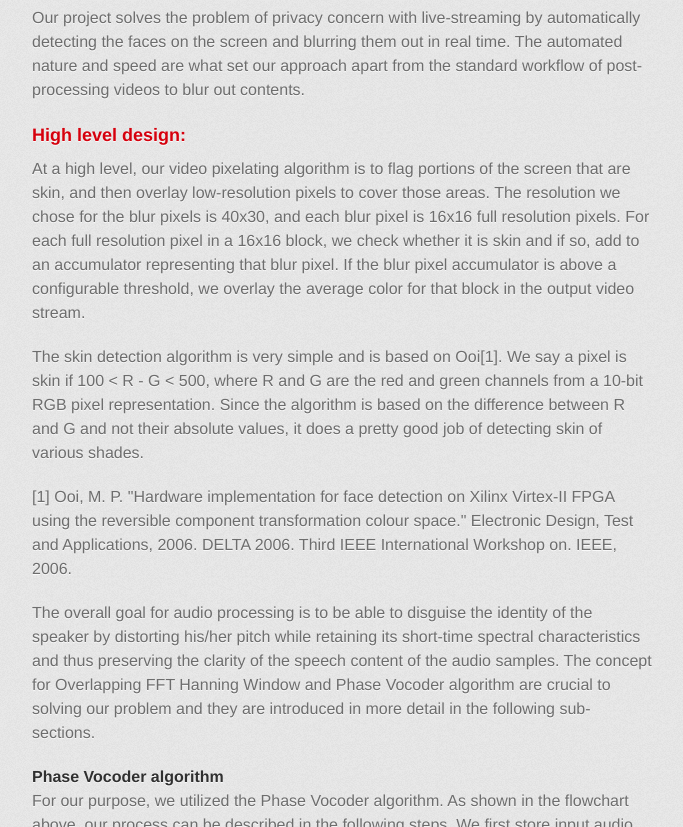
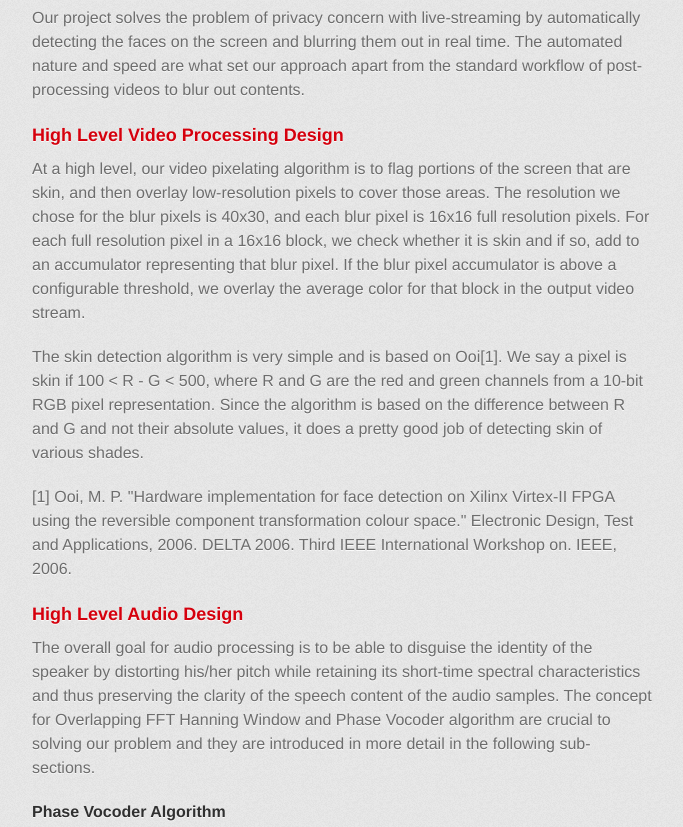
Before and after one commit to seanogden/witprocam, a plain HTML site: page index.html in a window 1280 px wide. Shown: the part 700-1527 px from the top of the page, without its empty margins (298-981 px from the left). Drawn offline with Linux system fonts and the light colour scheme; a web font is replaced by a local one.

Commit message:
fixing layers and capitalized headings

```diff
--- a/index.html
+++ b/index.html
@@ -41,7 +41,7 @@
 <p>Our project solves the problem of privacy concern with live-streaming by automatically detecting the faces on the screen and blurring them out in real time.  The automated nature and speed are what set our approach apart from the standard workflow of post-processing videos to blur out contents.</p>
 
 <h3>
-<a id="high-level-design" class="anchor" href="#high-level-design" aria-hidden="true"><span class="octicon octicon-link"></span></a>High level design:</h3>
+<a id="high-level-design" class="anchor" href="#high-level-design" aria-hidden="true"><span class="octicon octicon-link"></span></a>High Level Video Processing Design</h3>
 
 <p>At a high level, our video pixelating algorithm is to flag portions of the screen that are skin, and then overlay low-resolution pixels to cover those areas.  The resolution we chose for the blur pixels is 40x30, and each blur pixel is 16x16 full resolution pixels.  For each full resolution pixel in a 16x16 block, we check whether it is skin and if so, add to an accumulator representing that blur pixel.  If the blur pixel accumulator is above a configurable threshold, we overlay the average color for that block in the output video stream.</p>
 
@@ -49,11 +49,14 @@
 
 <p>[1] Ooi, M. P. "Hardware implementation for face detection on Xilinx Virtex-II FPGA using the reversible component transformation colour space." Electronic Design, Test and Applications, 2006. DELTA 2006. Third IEEE International Workshop on. IEEE, 2006.</p>
 
+<h3>
+<a id="high-level-design" class="anchor" href="#high-level-design" aria-hidden="true"><span class="octicon octicon-link"></span></a>High Level Audio Design</h3>
+
 <p>The overall goal for audio processing is to be able to disguise the identity of the speaker by distorting his/her pitch while retaining its short-time spectral characteristics and thus preserving the clarity of the speech content of the audio samples.
 The concept for Overlapping FFT Hanning Window and Phase Vocoder algorithm are crucial to solving our problem and they are introduced in more detail in the following sub-sections.</p>
 
 <h4>
-<a id="phase-vocoder-algorithm" class="anchor" href="#phase-vocoder-algorithm" aria-hidden="true"><span class="octicon octicon-link"></span></a>Phase Vocoder algorithm</h4>
+<a id="phase-vocoder-algorithm" class="anchor" href="#phase-vocoder-algorithm" aria-hidden="true"><span class="octicon octicon-link"></span></a>Phase Vocoder Algorithm</h4>
 
 <p>For our purpose, we utilized the Phase Vocoder algorithm. As shown in the flowchart above, our process can be described in the following steps. We first store input audio samples frame by frame with ¾ overlapping at a frame size of 256 samples per frame. Every frame is processed with a Hanning Window function and then fed through an FFT(Fast Fourier Transform) which outputs X_n, forming stream X. Overlapping windowing is a common approach for frequency domain analysis like our application, and this is discussed in more detail in the sub-section below.  We resample stream X at intervals of length r, and in order to do so we need to interpolate between the existing data points in X.  Over time, this results in a series of n/r number of new frames. We stream interpolated frames through the iFFT(inverse FFT) and merge the overlapping frames to produce an audio stream Y. Finally we resample Y on the time domain at 1/r original sample rate. We now have completed processing the audio live stream. The output has changed in pitch but not in spectral characteristics so we can no longer identify the source of the voice but the speech content is still smooth and recognizable.</p>
 
@@ -91,12 +94,12 @@ Video Hardware</p>
 <p><img src="images/Phase-Vocoder.png" alt=""></p>
 
 <h5>
-<a id="fixed-point-arithmetic" class="anchor" href="#fixed-point-arithmetic" aria-hidden="true"><span class="octicon octicon-link"></span></a>Fixed point arithmetic</h5>
+<a id="fixed-point-arithmetic" class="anchor" href="#fixed-point-arithmetic" aria-hidden="true"><span class="octicon octicon-link"></span></a>Fixed Point Arithmetic</h5>
 
 <p>Our design uses a system of custom fixed point arithmetic modules. Depending on the nature of each data point, the fixed-point schemes are different. This is to maximize the amount of numeric information we can store with limited width of data bus. Another motivation for this design decision is that our application requires a lot of multiplication; we would have quickly ran out of hardware resources and consume more cycles than we can afford if we were to go with bigger data length for a uniform fixed point system. </p>
 
 <h5>
-<a id="pipelined-arithmetic" class="anchor" href="#pipelined-arithmetic" aria-hidden="true"><span class="octicon octicon-link"></span></a>Pipelined arithmetic</h5>
+<a id="pipelined-arithmetic" class="anchor" href="#pipelined-arithmetic" aria-hidden="true"><span class="octicon octicon-link"></span></a>Pipelined Arithmetic</h5>
 
 <p>We configured both FFT module and iFFT modules to quad output mode with four FFTs running in parallel, and we built custom arithmetic modules so that the rest of the calculations could be pipelined as well. This design effectively utilized the parallel computation power of the FPGA board. As a result, the data flows smoothly through modules without stalled cycles. </p>
 
```
